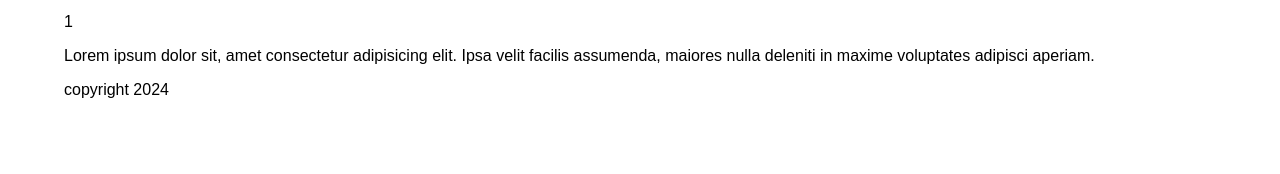
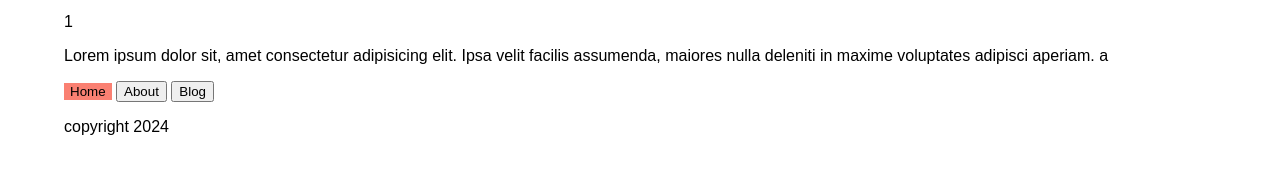
Before and after one commit to Izuchii1311/Learn-Vue, a plain HTML site: page basic_vue/latihan1.html in a window 1280 px wide. Shown: the part 662-836 px from the top of the page. Drawn offline with nearby package versions, Linux system fonts and the light colour scheme.

Commit message:
Class Binding

```diff
--- a/basic_vue/latihan1.html
+++ b/basic_vue/latihan1.html
@@ -9,6 +9,10 @@
         margin: 5%;
         font-family: "Quicksand", sans-serif;
       }
+      .active {
+        background-color: salmon;
+        border: 0;
+      }
     </style>
   </head>
   <body>
@@ -19,21 +23,32 @@
         <h1 v-text="name"></h1>
         <h3>{{ fullName }}</h3>
         <label for="name">Name</label>
-        <input type="text" name="name" v-model="newName" @input="updateName()" />
+        <input
+          type="text"
+          name="name"
+          v-model="newName"
+          @input="updateName()"
+        />
         <br /><br />
         <h3>{{ numMessage }}</h3>
         <label for="num">Input Number for Check</label>
         <input type="text" name="num" v-model="num" @input="getNumber()" />
 
-        <br /> <br /> <br />
+        <br />
+        <br />
+        <br />
         <img :src="image" alt="" style="display: block" width="300" />
         <button v-on:click="qty++">Click Kafka</button>
         <p v-text="qty"></p>
         <p>
           Lorem ipsum dolor sit, amet consectetur adipisicing elit. Ipsa velit
           facilis assumenda, maiores nulla deleniti in maxime voluptates
-          adipisci aperiam.
+          adipisci aperiam. a
         </p>
+
+        <button v-bind:class="{active: menu === 'home'}" v-on:click="menu = 'home'">Home</button>
+        <button v-bind:class="{active: menu === 'about'}" v-on:click="menu = 'about'">About</button>
+        <button v-bind:class="{active: menu === 'blog'}" v-on:click="menu = 'blog'">Blog</button>
       </header>
 
       <footer id="footer"><p>copyright 2024</p></footer>
@@ -44,6 +59,7 @@
       const vm = new Vue({
         el: "#app",
         data: {
+          menu: 'home',
           name: "Izuchii",
           message: "Hello Izuchii",
           isActive: true,
@@ -52,7 +68,7 @@
           namaBelakang: "Nur Ramadhan",
           number: 0,
           numMessage: "Masukkan Nomor",
-          image: 'image/Kafka-Render.png'
+          image: "image/Kafka-Render.png",
         },
         methods: {
           getName: function () {
```
Also changed, not shown: basic_vue/latihan2.html (added, +9 -0 lines), 2 other files.
